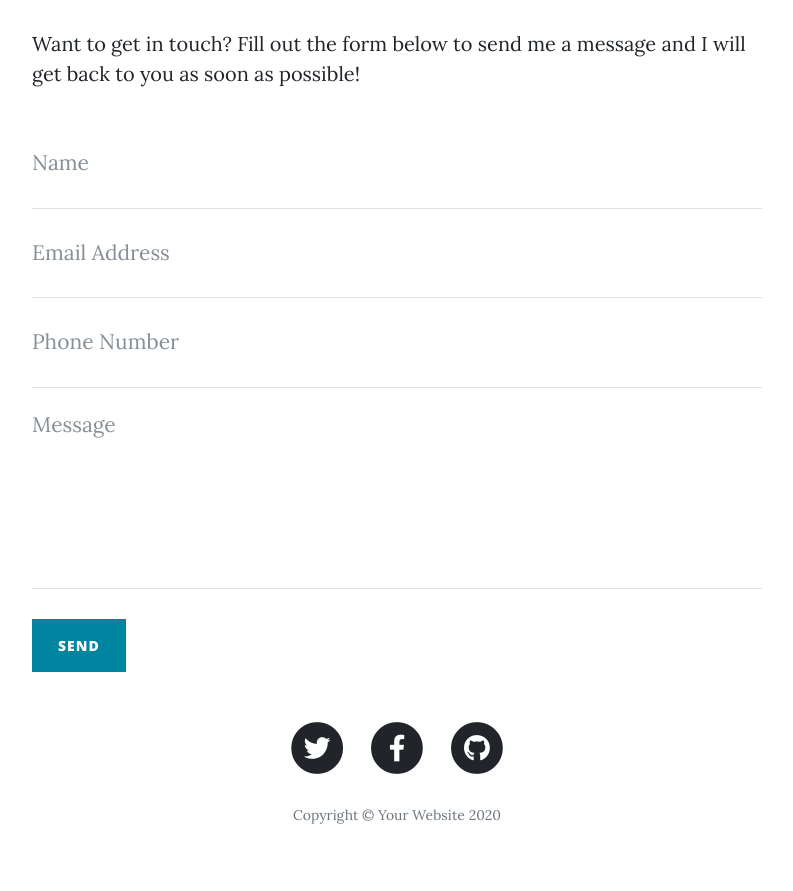
After one commit to greatkourosh/ToDoFlask, a Flask app: page /contact/ in a window 1280 px wide. The commit adds this page. Shown: the part 301-1192 px from the top of the page, without its empty margins (243-1036 px from the left). Run offline with Flask 3, Linux system fonts and the light colour scheme; some libraries are stand-ins or nearby versions.

Commit message:
Contact and Register Blueprint Implemented and Tested. DB Structure Updated.

```diff
--- /dev/null
+++ b/app/contact/__init__.py
@@ -0,0 +1,6 @@
+from flask import Blueprint
+from flask_bootstrap import Bootstrap
+
+bp = Blueprint('contact', __name__)
+
+from app.contact import routes
--- /dev/null
+++ b/app/contact/routes.py
@@ -0,0 +1,33 @@
+from flask import render_template, request, flash, redirect, url_for
+from werkzeug.security import check_password_hash, generate_password_hash
+from flask_login import login_user, current_user
+from app.contact import bp
+from app.extensions import db
+from flask_bootstrap import Bootstrap
+
+from app.models.user import User
+from forms import ContactForm
+
+
+# from app.models.post import Post
+@bp.route('/', methods=['GET', 'POST'])
+def index():
+    contact_form = ContactForm()
+    if request.method == 'POST':
+        if contact_form.validate_on_submit():
+            # If user's email already exists
+            name = contact_form.name.data
+            email = contact_form.email.data
+            phone_number = contact_form.phone.data
+            message = contact_form.message.data
+
+            # db.session.add(new_user)
+            # db.session.commit()
+            # login_user(new_user)
+            return redirect(url_for("main.index"))
+    # posts = Post.query.all()
+    return render_template('contact/index.html', form=contact_form, logged_in=current_user.is_authenticated, user=current_user)
+
+# @bp.route('/categories/')
+# def categories():
+#     return render_template('posts/categories.html')
--- a/app/main/routes.py
+++ b/app/main/routes.py
@@ -1,7 +1,7 @@
 from flask import render_template
 from app.main import bp
-
+from flask_login import current_user
 
 @bp.route('/')
 def index():
-    return render_template('index.html')
+    return render_template('index.html', logged_in=current_user.is_authenticated, user=current_user)
--- a/app/models/user.py
+++ b/app/models/user.py
@@ -6,9 +6,9 @@ from app.extensions import db
 class User(UserMixin, db.Model):
     __tablename__ = "users"
     id = db.Column(db.Integer, primary_key=True)
+    name = db.Column(db.String(50))
     email = db.Column(db.String(100), unique=True)
     password = db.Column(db.String(100))
-    name = db.Column(db.String(150))
 
     def __repr__(self):
-        return f'<Post "{self.name}">'
+        return f'<Post "{self.firstName}">'
--- /dev/null
+++ b/app/register/__init__.py
@@ -0,0 +1,6 @@
+from flask import Blueprint
+from flask_bootstrap import Bootstrap
+
+bp = Blueprint('register', __name__)
+
+from app.register import routes
--- /dev/null
+++ b/app/templates/contact/index.html
@@ -0,0 +1,59 @@
+{% extends 'base.html' %}
+{% import "bootstrap/wtf.html" as wtf %}
+
+{% block content %}
+<div class="container">
+    <div class="row">
+        <div class="background">
+            <img alt="coffee home page"
+                 class="home_page_coffee_img"
+                 src="https://fly.io/phoenix-files/phoenix-dev-blog-streams/assets/phoenix-dev-blog-cover.webp">
+        </div>
+        <div class="content">
+            <h1>{% block title %} The Contact Page {% endblock %}</h1>
+            <h2>This is the Contact Flask blueprint now</h2>
+        </div>
+    </div>
+    <div class="row">
+      <div class="col-lg-8 col-md-10 mx-auto">
+        <p>Want to get in touch? Fill out the form below to send me a message and I will get back to you as soon as possible!</p>
+        <!-- Contact Form - Enter your email address on line 19 of the mail/contact_me.php file to make this form work. -->
+        <!-- WARNING: Some web hosts do not allow emails to be sent through forms to common mail hosts like Gmail or Yahoo. It's recommended that you use a private domain email address! -->
+        <!-- To use the contact form, your site must be on a live web host with PHP! The form will not work locally! -->
+        <form name="sentMessage" id="contactForm" novalidate>
+          <div class="control-group">
+            <div class="form-group floating-label-form-group controls">
+              <label>Name</label>
+              <input type="text" class="form-control" placeholder="Name" id="name" required data-validation-required-message="Please enter your name.">
+              <p class="help-block text-danger"></p>
+            </div>
+          </div>
+          <div class="control-group">
+            <div class="form-group floating-label-form-group controls">
+              <label>Email Address</label>
+              <input type="email" class="form-control" placeholder="Email Address" id="email" required data-validation-required-message="Please enter your email address.">
+              <p class="help-block text-danger"></p>
+            </div>
+          </div>
+          <div class="control-group">
+            <div class="form-group col-xs-12 floating-label-form-group controls">
+              <label>Phone Number</label>
+              <input type="tel" class="form-control" placeholder="Phone Number" id="phone" required data-validation-required-message="Please enter your phone number.">
+              <p class="help-block text-danger"></p>
+            </div>
+          </div>
+          <div class="control-group">
+            <div class="form-group floating-label-form-group controls">
+              <label>Message</label>
+              <textarea rows="5" class="form-control" placeholder="Message" id="message" required data-validation-required-message="Please enter a message."></textarea>
+              <p class="help-block text-danger"></p>
+            </div>
+          </div>
+          <br>
+          <div id="success"></div>
+          <button type="submit" class="btn btn-primary" id="sendMessageButton">Send</button>
+        </form>
+      </div>
+    </div>
+</div>
+{% endblock %}
--- a/app/templates/mainmenu.html
+++ b/app/templates/mainmenu.html
@@ -16,18 +16,18 @@
             <a class="nav-link" href="{{url_for('login.index')}}">Login</a>
           </li>
           <li class="nav-item">
-            <a class="nav-link" href="{#{ url_for('register') }#}">Register</a>
+            <a class="nav-link" href="{{ url_for('register.index') }}">Register</a>
           </li>
             {% endif %}
           <li class="nav-item">
-            <a class="nav-link" href="{#{ url_for('logout') }#}">Log Out</a>
+            <a class="nav-link" href="{{ url_for('logout') }}">Log Out</a>
           </li>
 
           <li class="nav-item">
             <a class="nav-link" href="{{ url_for('users.users_index') }}">Users</a>
           </li>
           <li class="nav-item">
-            <a class="nav-link" href="{#{ url_for('contact') }#}">Contact</a>
+            <a class="nav-link" href="{{ url_for('contact.index') }}">Contact</a>
           </li>
         </ul>
       </div>
--- a/forms.py
+++ b/forms.py
@@ -15,3 +15,11 @@ class LoginForm(FlaskForm):
     email = StringField("Email", validators=[DataRequired()])
     password = PasswordField("Password", validators=[DataRequired()])
     submit = SubmitField("Log Me In!")
+
+
+class ContactForm(FlaskForm):
+    name = StringField("Name", validators=[DataRequired()])
+    email = StringField("Email", validators=[DataRequired()])
+    phone = StringField("Phone Number", validators=[DataRequired()])
+    message = StringField("Message", validators=[DataRequired()])
+    submit = SubmitField("Send!")
```
Also changed, not shown: app/__init__.py (+17 -2 lines), app/register/routes.py (added, +43 -0 lines), app/templates/register/index.html (added, +53 -0 lines), app.db.
